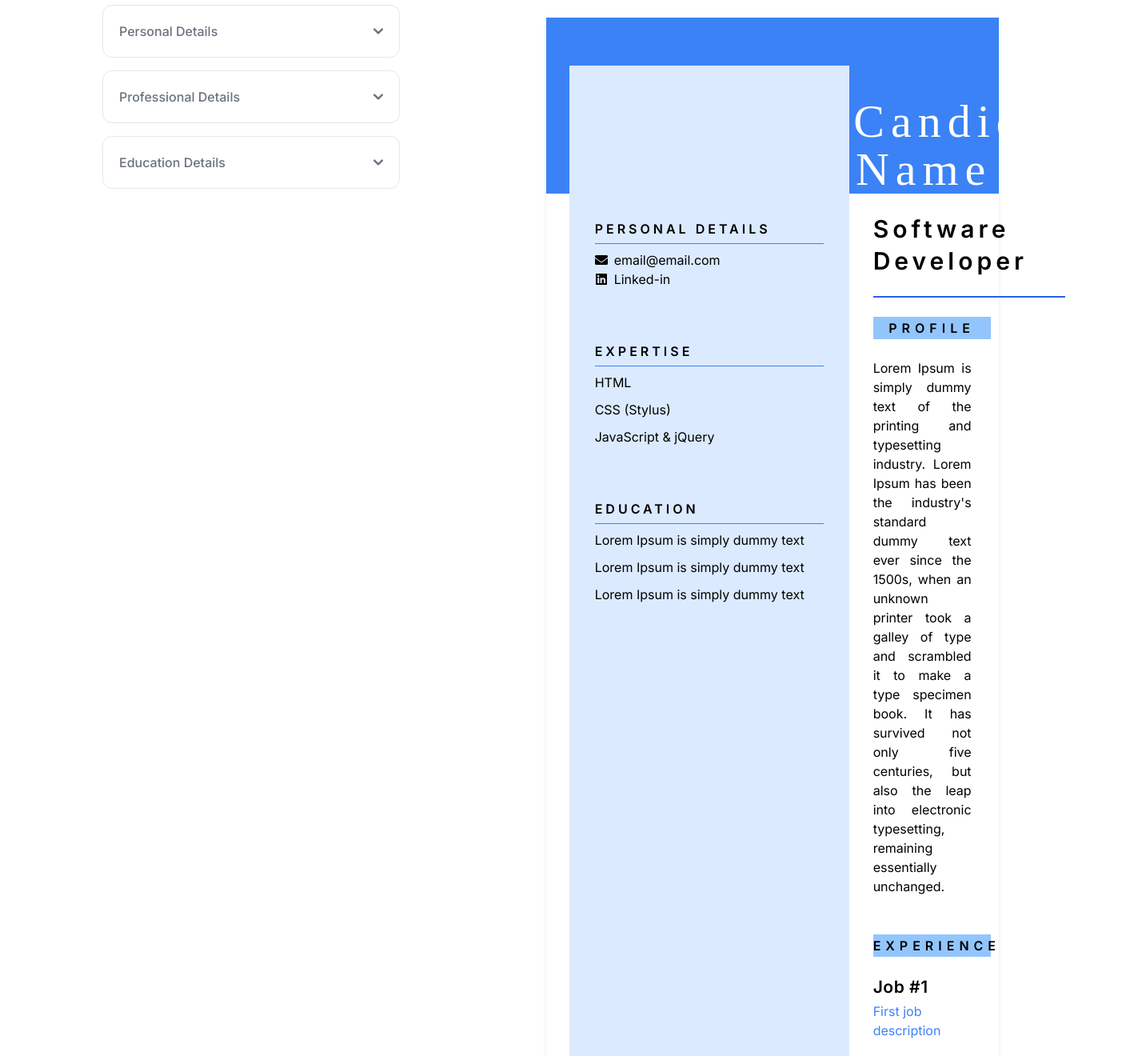
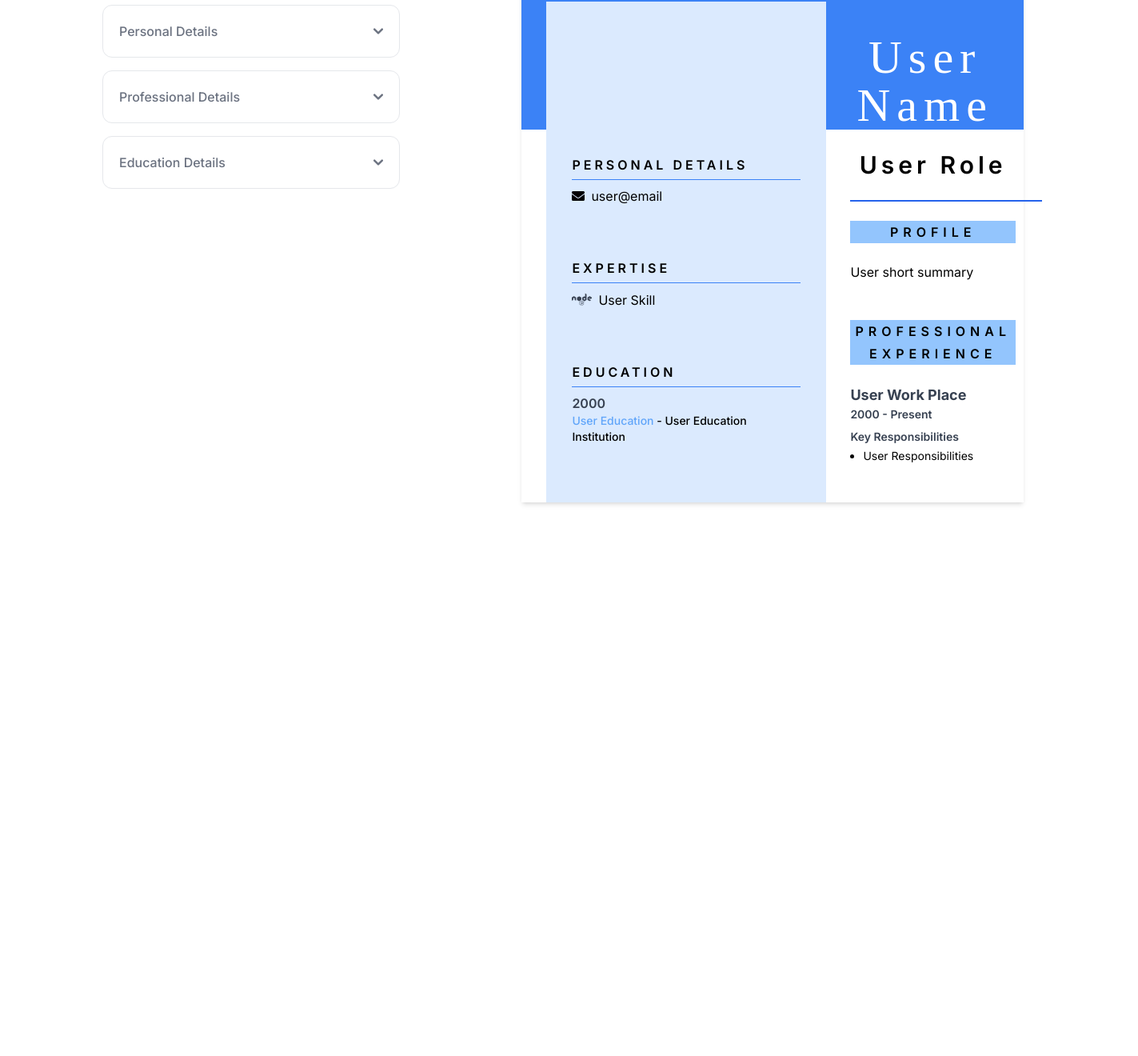
Before and after one commit to washington-shoji/resume-builder-next, a Next.js app: page /builder in a window 1280 px wide. Shown: the part 58-1378 px from the top of the page at 80% size, 1423 px wide, since content can reach past the window. After the commit the page ends 800 px from the top, so only its background shows below. Built offline with nearby package versions, Linux system fonts and the light colour scheme.

Commit message:
- updated resume one

```diff
--- a/src/app/components/resome-one/ResumeOne.tsx
+++ b/src/app/components/resome-one/ResumeOne.tsx
@@ -1,13 +1,21 @@
+import { icons } from "@/app/data/icons";
+import { ResumeOneFormInput } from "@/app/types/resume-data.types";
+import { splitStringByPipe } from "@/app/utils/utils";
 import React from "react";
-import { FaEnvelope, FaLinkedin } from "react-icons/fa";
 
-export default function ResumeOne() {
+interface Props {
+  formData: ResumeOneFormInput;
+}
+
+export default function ResumeOne(props: Props) {
+  const { formData } = props;
+
   return (
-    <div className="relative block w-[90%] max-w-[1200px] my-20 mx-auto bg-white shadow-md">
+    <div className="relative block mx-auto bg-white shadow-md">
       <div className="h-[220px] bg-blue-500 text-white relative">
         <div className="absolute left-[calc(350px+5%)] right-0 bottom-0 h-[120px] text-center font-['Raleway'] text-[58px] tracking-[8px] font-thin leading-[60px]">
           <div className="absolute top-1/2 left-1/2 transform -translate-x-1/2 -translate-y-1/2 w-[94%]">
-            Candidate's Name
+            {formData.personalData?.heading?.fullName ?? "Full Name"}
           </div>
         </div>
       </div>
@@ -17,34 +25,68 @@ export default function ResumeOne() {
           Personal Details
         </p>
 
-        <div className="flex items-center gap-2">
-          <FaEnvelope />
-          <p>email@email.com</p>
-        </div>
-
-        <div className="flex items-center gap-2">
-          <FaLinkedin />
-          <p>Linked-in</p>
-        </div>
+        {formData.personalData?.contact?.map((contactItem, index) => {
+          return (
+            <div key={index} className="flex items-center gap-2">
+              {icons.map((icon, index) => {
+                if (icon.iconLabel === contactItem.iconLabel) {
+                  return <icon.Icon key={index}></icon.Icon>;
+                }
+              })}
+              <p>{contactItem.contactInfo}</p>
+            </div>
+          );
+        })}
 
         <p className="uppercase text-base tracking-[4px] font-semibold leading-7 mt-16 mx-auto mb-2 pb-1 border-b border-blue-500">
           Expertise
         </p>
-        <p className="mb-2.5">HTML</p>
-        <p className="mb-2.5">CSS (Stylus)</p>
-        <p className="mb-2.5">JavaScript & jQuery</p>
+
+        {formData?.skillData?.map((skillItem, index) => {
+          return (
+            <div key={index} className="flex items-center my-1">
+              {icons.map((icon, index) => {
+                if (icon.iconLabel === skillItem.iconLabel) {
+                  return (
+                    <icon.Icon
+                      className=" text-gray-700"
+                      size={25}
+                      key={index}
+                    ></icon.Icon>
+                  );
+                }
+              })}
+              <div className="ml-2">{skillItem.label ?? "Your Skill"}</div>
+            </div>
+          );
+        })}
 
         <p className="uppercase text-base tracking-[4px] font-semibold leading-7 mt-16 mx-auto mb-2 pb-1 border-b border-blue-500">
           Education
         </p>
-        <p className="mb-2.5">Lorem Ipsum is simply dummy text</p>
-        <p className="mb-2.5">Lorem Ipsum is simply dummy text</p>
-        <p className="mb-2.5">Lorem Ipsum is simply dummy text</p>
+
+        {formData?.educationalData?.map((educationalItem, index) => {
+          return (
+            <div key={index}>
+              <div className="flex flex-col">
+                <p className="font-semibold text-gray-700">
+                  {educationalItem?.year ?? "Graduation Year"}
+                </p>
+                <p className="text-sm font-medium">
+                  <span className="text-blue-400">
+                    {educationalItem?.educationTitle ?? "Your Education Title"}
+                  </span>
+                  {" - "} {educationalItem?.institution ?? "Your Institution"}
+                </p>
+              </div>
+            </div>
+          );
+        })}
       </div>
 
       <div className="relative ml-[calc(380px+5%)] w-[calc(95%-350px)] pt-6 pr-10 pb-12">
         <h2 className="w-full text-center text-3xl tracking-[5px] font-semibold leading-10 text-black">
-          Software Developer
+          {formData.personalData?.heading?.roleTitle ?? "Your Role"}
         </h2>
         <div className="w-[240px] h-[2px] bg-blue-600 my-6 mx-auto"></div>
 
@@ -52,56 +94,38 @@ export default function ResumeOne() {
           Profile
         </div>
         <p className="text-justify mb-12 mr-6">
-          Lorem Ipsum is simply dummy text of the printing and typesetting
-          industry. Lorem Ipsum has been the industry's standard dummy text ever
-          since the 1500s, when an unknown printer took a galley of type and
-          scrambled it to make a type specimen book. It has survived not only
-          five centuries, but also the leap into electronic typesetting,
-          remaining essentially unchanged.
+          {formData?.personalData?.heading?.summary ??
+            "Your Professional Summary"}
         </p>
 
         <div className="bg-blue-300 max-w-[580px] text-center text-base tracking-[6px] font-semibold leading-7 uppercase mb-6">
-          Experience
+          Professional Experience
         </div>
 
-        <h3 className="text-[21px] tracking-wide font-semibold leading-7 text-black mb-1">
-          Job #1
-        </h3>
-        <p className="text-blue-500 mb-4">First job description</p>
-        <p className="text-justify mb-8 mr-6">
-          Lorem Ipsum is simply dummy text of the printing and typesetting
-          industry. Lorem Ipsum has been the industry's standard dummy text ever
-          since the 1500s, when an unknown printer took a galley of type and
-          scrambled it to make a type specimen book. It has survived not only
-          five centuries, but also the leap into electronic typesetting,
-          remaining essentially unchanged.
-        </p>
-
-        <h3 className="text-[21px] tracking-wide font-semibold leading-7 text-black mb-1">
-          Job #2
-        </h3>
-        <p className="text-blue-500 mb-4">Second Job Description</p>
-        <p className="text-justify mb-8 mr-6">
-          Lorem Ipsum is simply dummy text of the printing and typesetting
-          industry. Lorem Ipsum has been the industry's standard dummy text ever
-          since the 1500s, when an unknown printer took a galley of type and
-          scrambled it to make a type specimen book. It has survived not only
-          five centuries, but also the leap into electronic typesetting,
-          remaining essentially unchanged.
-        </p>
-
-        <h3 className="text-[21px] tracking-wide font-semibold leading-7 text-black mb-1">
-          Job #3
-        </h3>
-        <p className="text-blue-500 mb-4">Third Job Description</p>
-        <p className="text-justify mr-6">
-          Lorem Ipsum is simply dummy text of the printing and typesetting
-          industry. Lorem Ipsum has been the industry's standard dummy text ever
-          since the 1500s, when an unknown printer took a galley of type and
-          scrambled it to make a type specimen book. It has survived not only
-          five centuries, but also the leap into electronic typesetting,
-          remaining essentially unchanged.
-        </p>
+        {formData?.professionalData?.map((professionalItem, index) => {
+          return (
+            <div key={index} className="flex flex-col">
+              <div className="flex flex-col">
+                <h3 className="text-lg font-bold text-gray-700">
+                  {professionalItem?.company ?? "Company Name"}
+                </h3>
+                <p className="font-semibold text-sm text-gray-700">
+                  {professionalItem?.timePeriod ?? "Period of Work"}
+                </p>
+                <p className="font-semibold text-sm text-gray-700 mt-2 mb-1">
+                  Key Responsibilities
+                </p>
+                <ul className="text-sm list-disc pl-4 space-y-1">
+                  {splitStringByPipe(
+                    professionalItem?.responsibilities ?? "Responsibilities"
+                  ).map((responsibility, index) => {
+                    return <li key={index}>{responsibility}</li>;
+                  })}
+                </ul>
+              </div>
+            </div>
+          );
+        })}
       </div>
     </div>
   );
```
